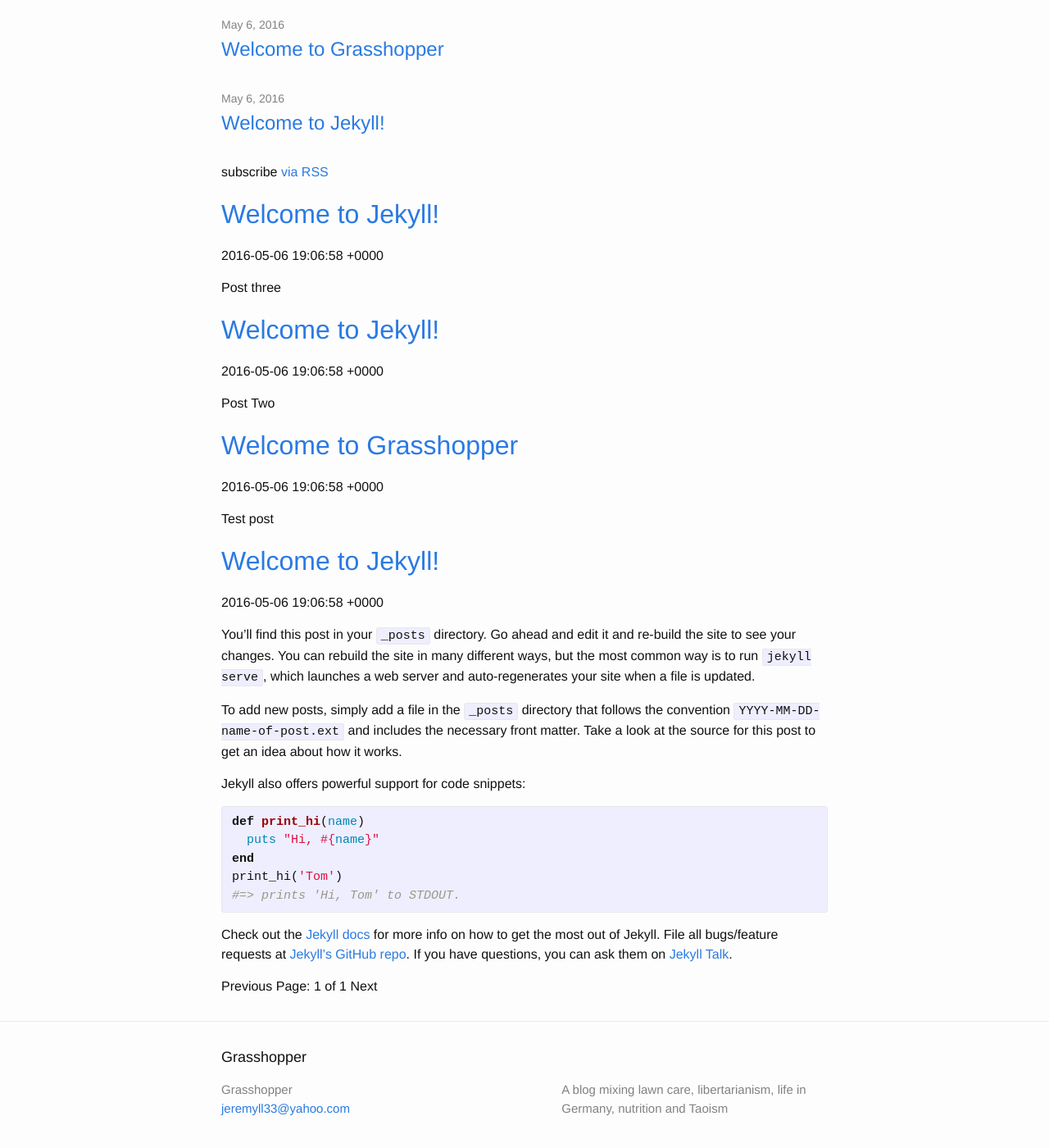
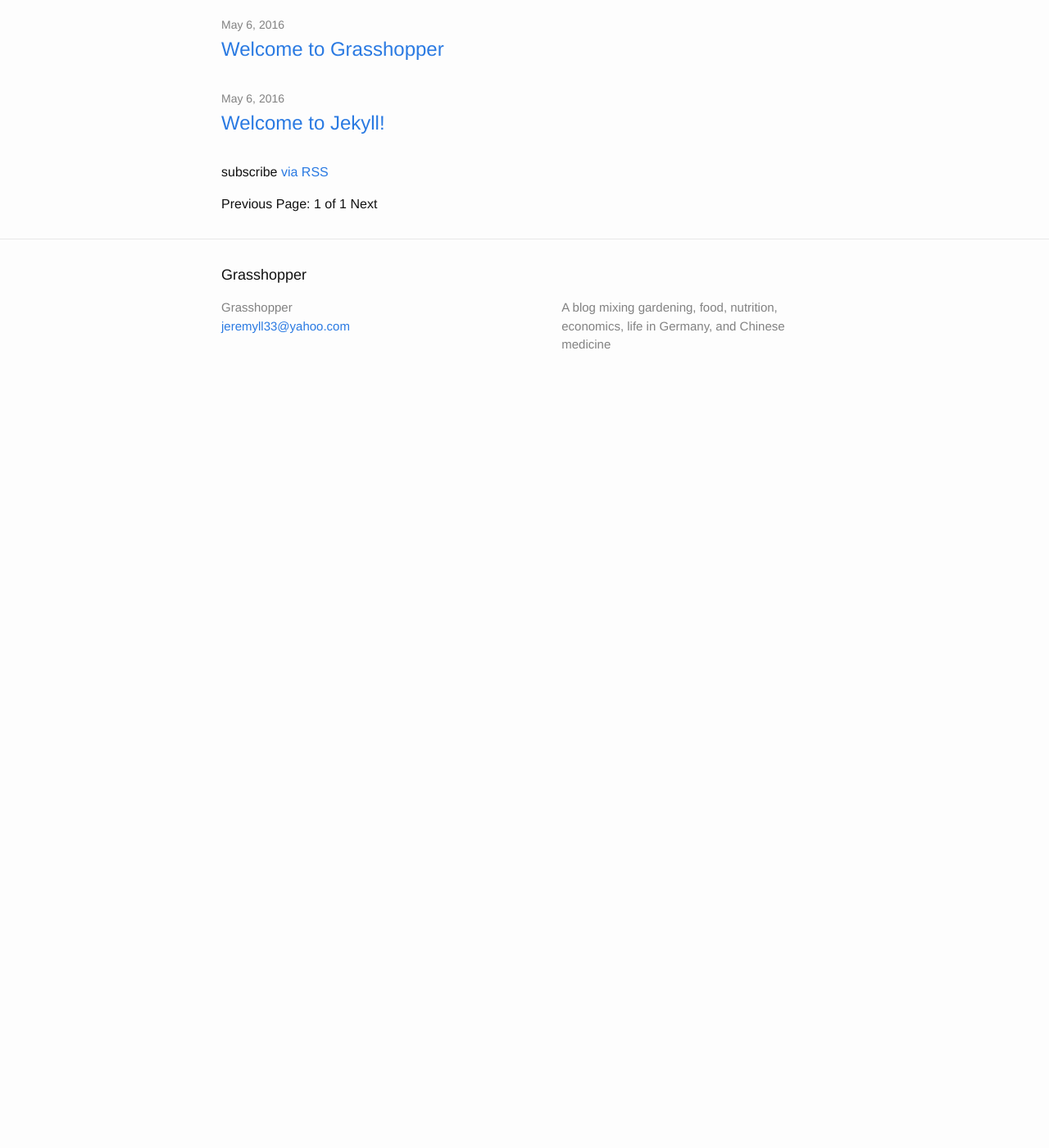
Before and after one commit to baffbarker/grasshopper, a Jekyll site: the page built from index.html, in a window 1280 px wide and 1400 px high, scrolled down 299 px. Shown: the whole window at 82% size. Built offline with Jekyll 4.4.1, drawn with Linux system fonts in a browser that asks for light colours; the list of posts is cut into pages by our own code; after the commit the page ends 900 px from its top, so only the background shows below that.

Commit message:
changed index.html

```diff
--- a/_config.yml
+++ b/_config.yml
@@ -8,9 +8,9 @@
 # Site settings
 title: Grasshopper
 email: jeremyll33@yahoo.com
-description: A blog mixing lawn care, libertarianism, life in Germany, nutrition and Taoism
+description: A blog mixing gardening, food, nutrition, economics, life in Germany, and Chinese medicine
 baseurl: '/grasshopper' # the subpath of your site
-url: "http://yourdomain.com" # the base hostname & protocol for your site
+url: "http://jeremystocks.github.io/" # the base hostname & protocol for your site
 paginate: 3
 
 # Gems
--- a/about.md
+++ b/about.md
@@ -4,12 +4,6 @@
 permalink: /about/
 ---
 
-This is the base Jekyll theme. You can find out more info about customizing your Jekyll theme, as well as basic Jekyll usage documentation at [jekyllrb.com](http://jekyllrb.com/)
+I think Germany is an important country to be in right now. I've been here 15 years and feel now somewhat qulified to remark on the changes I've observed here over this time.
 
-You can find the source code for the Jekyll new theme at:
-{% include icon-github.html username="jglovier" %} /
-[jekyll-new](https://github.com/jglovier/jekyll-new)
-
-You can find the source code for Jekyll at
-{% include icon-github.html username="jekyll" %} /
-[jekyll](https://github.com/jekyll/jekyll)
+Or rather...the lack of them which I think makes Germany a great place to live!
--- a/contact.md
+++ b/contact.md
@@ -1,8 +1,11 @@
 ---
-layout: post
+layout: page
 title:  Contact
 permalink: /contact/
-date:   2016-05-06 21:06:58 +0200
 categories: jekyll update
 ---
-I live in Bavaria
+I live in upper Bavaria. I'm contactable on the email address below.
+
+Brilliant would be comments on the Disqus thingy below each post.
+
+Not really a huge fan of Facebook. Found Twitter a bit too "short"!!
--- a/index.html
+++ b/index.html
@@ -23,16 +23,6 @@
 </div>
 
 
-<!-- This loops through the paginated posts -->
-{% for post in paginator.posts %}
-  <h1><a href="{{ post.url }}">{{ post.title }}</a></h1>
-  <p class="author">
-    <span class="date">{{ post.date }}</span>
-  </p>
-  <div class="content">
-    {{ post.content }}
-  </div>
-{% endfor %}
 
 <!-- Pagination links -->
 <div class="pagination">
```
Also changed, not shown: 4 other files.
